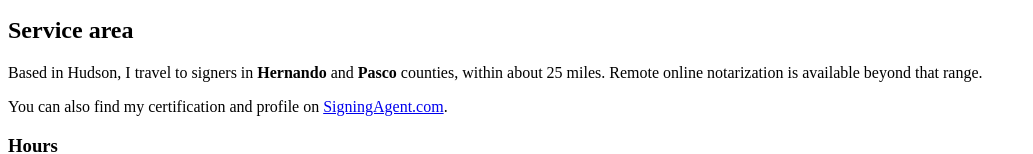
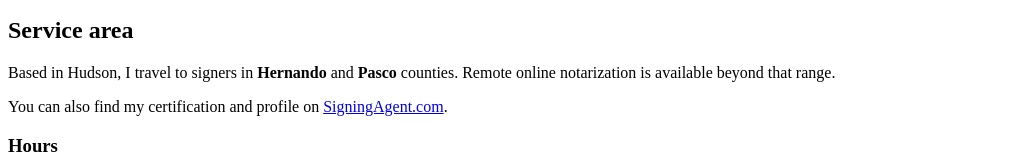
Before and after one commit to Charles-Augello/notary, a plain HTML site: page src/pages/index.html in a window 1280 px wide. Shown: the part 1316-1470 px from the top of the page, without its empty margins (0-1033 px from the left). Drawn offline with Linux system fonts and the light colour scheme.

Commit message:
Update service area description in index.html
Removed mention of travel distance for signers.

```diff
--- a/src/pages/index.html
+++ b/src/pages/index.html
@@ -49,7 +49,7 @@ path: /
 <section id="area"><div class="wrap two">
   <div>
     <h2>Service area</h2>
-    <p>Based in Hudson, I travel to signers in <strong>Hernando</strong> and <strong>Pasco</strong> counties, within about 25 miles. Remote online notarization is available beyond that range.</p>
+    <p>Based in Hudson, I travel to signers in <strong>Hernando</strong> and <strong>Pasco</strong> counties. Remote online notarization is available beyond that range.</p>
     <p>You can also find my certification and profile on <a href="https://www.signingagent.com/profile/161962154" rel="noopener">SigningAgent.com</a>.</p>
   </div>
   <div class="box">
```
